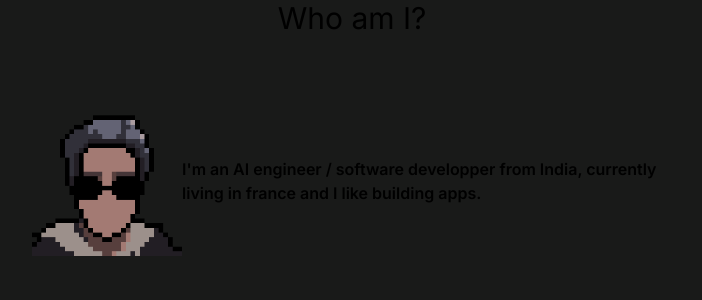
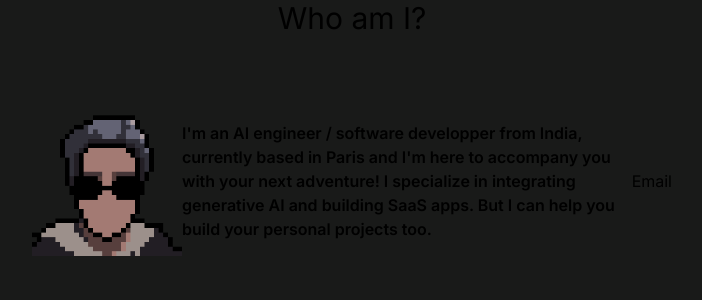
Before and after one commit to softmaxer/portfolio, a Next.js app: page /about in a window 1280 px wide. Shown: the top 300 px of the page, without its empty margins (288-990 px from the left). Built offline with nearby package versions, Linux system fonts and the light colour scheme.

Commit message:
Add detailed description in about page

```diff
--- a/app/about/page.tsx
+++ b/app/about/page.tsx
@@ -1,14 +1,19 @@
 import Image from "next/image";
+import Link from "next/link";
 
 export default function AboutPage() {
-  const aboutDesc: String =
-    "I'm an AI engineer / software developper from India, currently living in france and I like building apps.";
+  const aboutDesc: String = `I'm an AI engineer / software developper from India, currently based in Paris and I'm here to accompany you with your next adventure!
+
+  I specialize in integrating generative AI and building SaaS apps. But I can help you build your personal projects too.
+  `;
   return (
     <div className="flex flex-col items-center justify-between min-h-64">
       <h1 className="text-3xl ">Who am I?</h1>
       <div className="flex flex-row max-w-screen-sm items-center">
         <Image src={"/dp.png"} alt="profile_photo" height={150} width={150} />
         <p className=" font-semibold">{aboutDesc}</p>
+
+        <Link href={"mailto:sriram.vadlamani@proton.me"}>Email</Link>
       </div>
     </div>
   );
```
